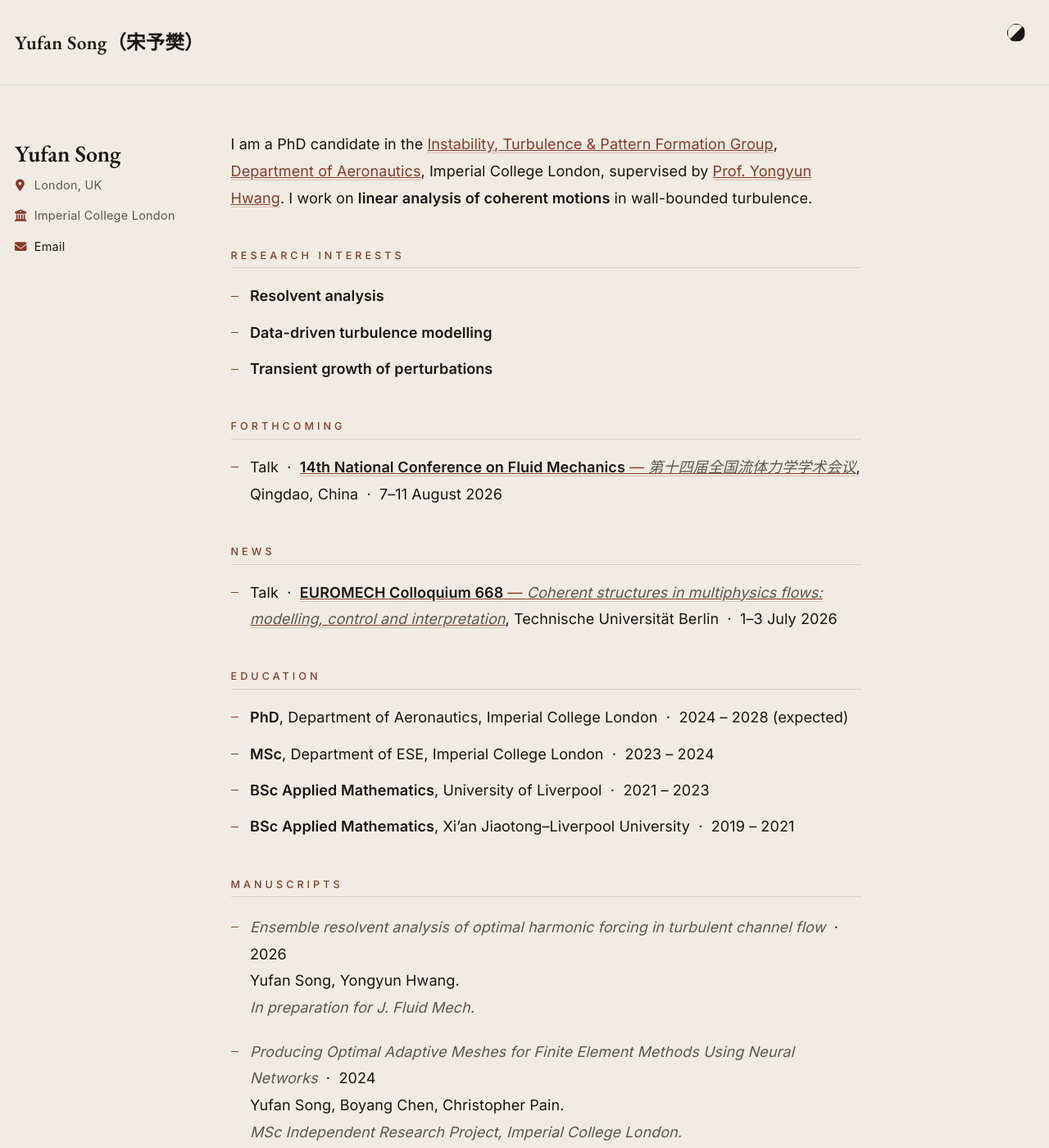
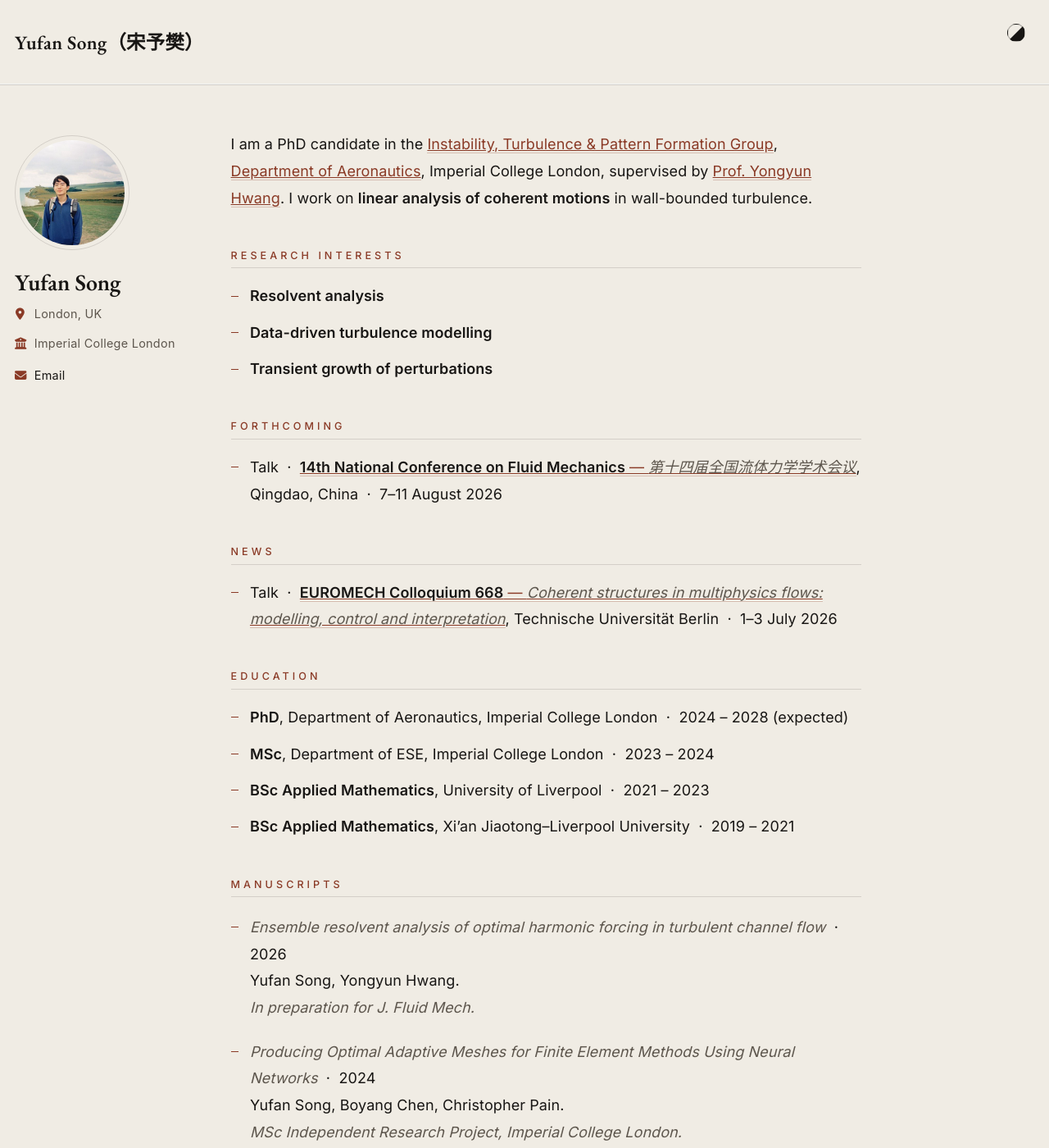
Before and after one commit to songyufan1005/yufansong.github.io, a Jekyll site: the page built from _pages/about.md, in a window 1280 px wide and 1400 px high. Shown: the whole window at 82% size. Built offline with Jekyll 4.4.1, drawn with Linux system fonts in a browser that asks for light colours; a script bundle is joined from its source files by our own code; library files that are not in the unit come from our copies.

Commit message:
Add circular avatar (140px, head-and-shoulders crop, hairline ring)
Re-crop the Belle Tout photo to a 400x400 square focused on the
subject and render it as a 140px circle in the sidebar with a 1px
neutral hairline. Un-hide the avatar container.

Co-Authored-By: Claude Opus 4.7 (1M context) <noreply@anthropic.com>

```diff
--- a/_config.yml
+++ b/_config.yml
@@ -22,7 +22,7 @@ repository               : "songyufan1005/yufansong.github.io"
 #               Additional customization can be done by editing /_includes/author-profile.html
 author:
   # Biographic information
-  avatar           :
+  avatar           : "profile.jpg"
   name             : "Yufan Song"
   name_cn          :
   pronouns         :
--- a/assets/css/custom.css
+++ b/assets/css/custom.css
@@ -156,8 +156,20 @@ a:hover {
 /* ---------- Sidebar (author profile) ---------- */
 .sidebar { color: var(--aw-ink); }
 
-/* Avatar removed — hide the entire frame so no empty container shows */
-.sidebar .author__avatar { display: none !important; }
+/* Circular avatar — head-and-shoulders framing, hairline ring in ink-faint */
+.sidebar .author__avatar {
+  display: block !important;
+  margin: 0.4em 0 1.3em;
+}
+.sidebar .author__avatar img {
+  width: 140px;
+  height: 140px;
+  border-radius: 50%;
+  object-fit: cover;
+  border: 1px solid var(--aw-rule);
+  box-shadow: none;
+  filter: contrast(1.04) saturate(1.03);
+}
 
 .author__name {
   font-family: "EB Garamond", "Cormorant Garamond", Georgia, serif !important;
```
Also changed, not shown: images/profile.jpg (added).
